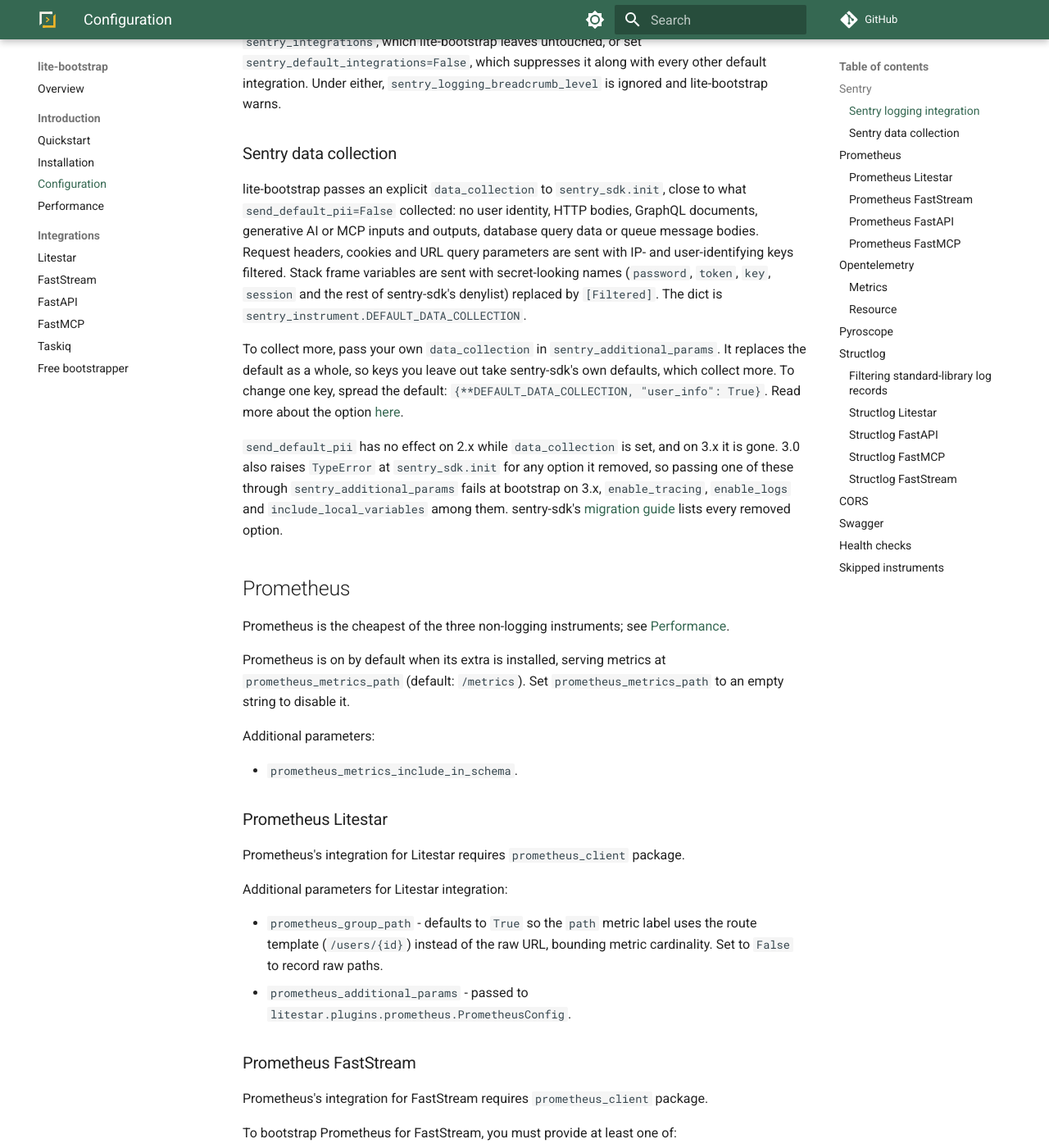
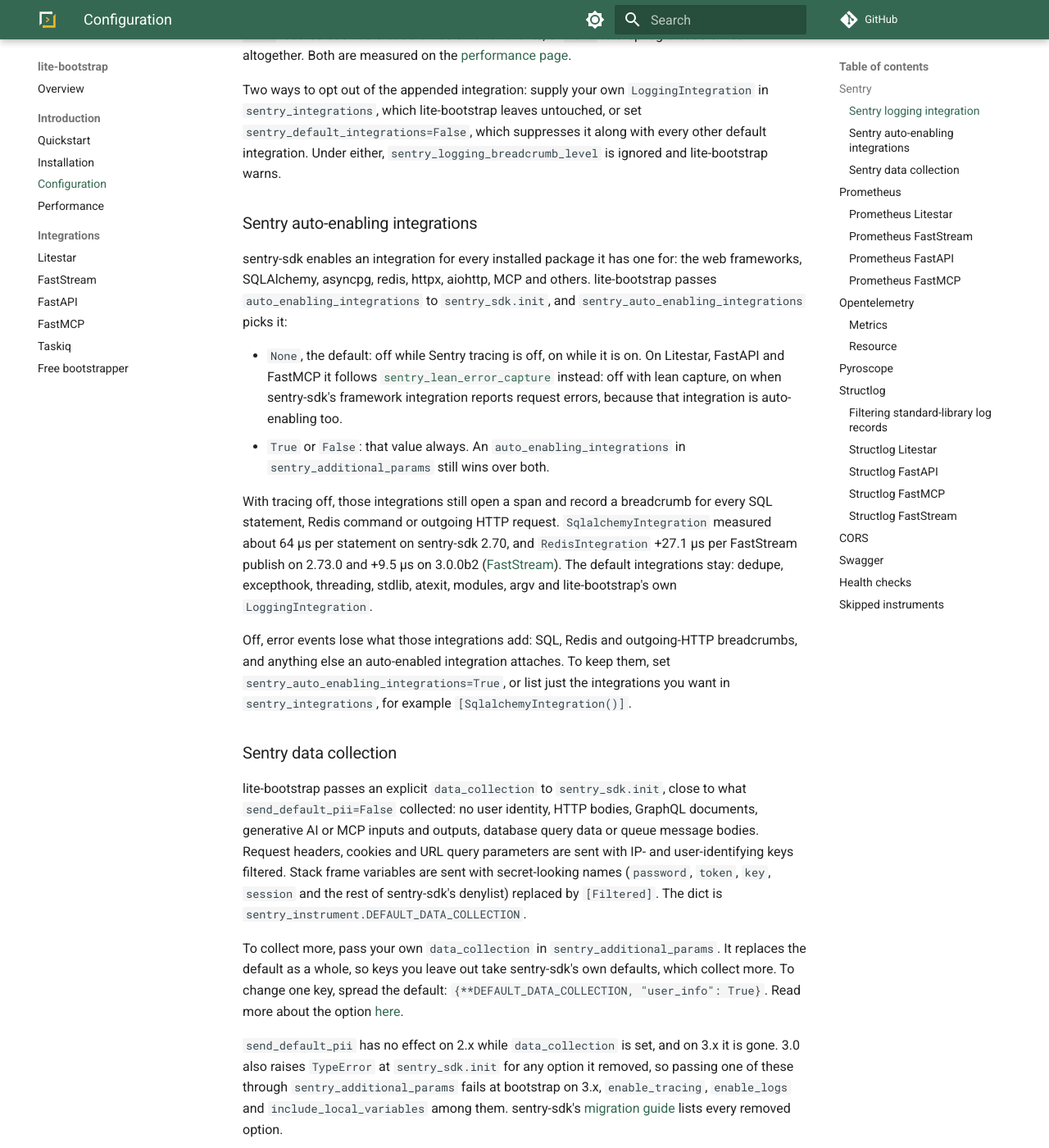
Before and after one commit to modern-python/lite-bootstrap, an MkDocs documentation site: the page built from docs/introduction/configuration.md, in a window 1280 px wide and 1400 px high, scrolled down 1789 px. Shown: the whole window at 82% size. Built offline with MkDocs 1.6.1 and Material for MkDocs 9.7.7, drawn with Linux system fonts in a browser that asks for light colours; comment, search, counter and statistics services are not loaded; some of the changed text lies outside the part shown.

Commit message:
Leave sentry-sdk's auto-enabling integrations off while Sentry tracing is off (#363)
Adds sentry_auto_enabling_integrations, passed as auto_enabling_integrations.
None follows tracing on SentryConfig, and follows lean error capture on the
Litestar, FastAPI and FastMCP configs, whose framework integrations are
auto-enabling themselves.

Closes #313.

```diff
--- a/docs/introduction/configuration.md
+++ b/docs/introduction/configuration.md
@@ -21,6 +21,7 @@
 - `sentry_tags` - key/value string pairs that are both indexed and searchable
 - `sentry_additional_params` - additional params, which will be passed to `sentry_sdk.init`, overriding any of the above that map to the same keyword
 - `sentry_default_integrations` - whether to use sentry's default integrations (default: `True`)
+- `sentry_auto_enabling_integrations` - whether sentry-sdk enables an integration for every installed package it knows, such as SQLAlchemy, asyncpg, redis and httpx (default: `None`, meaning off while Sentry tracing is off). See [Sentry auto-enabling integrations](#sentry-auto-enabling-integrations).
 - `sentry_before_send` - optional callback chained after the built-in structlog enricher, passed to `sentry_sdk.init(before_send=...)`
 - `sentry_lean_error_capture` - Litestar, FastAPI and FastMCP: report request errors without sentry-sdk's framework integration (default: `None`, meaning on while Sentry tracing is off). See [Litestar](../integrations/litestar.md#sentry), [FastAPI](../integrations/fastapi.md#sentry) and [FastMCP](../integrations/fastmcp.md#sentry).
 
@@ -57,6 +58,31 @@
 `sentry_integrations`, which lite-bootstrap leaves untouched, or set
 `sentry_default_integrations=False`, which suppresses it along with every other default integration.
 Under either, `sentry_logging_breadcrumb_level` is ignored and lite-bootstrap warns.
+
+### Sentry auto-enabling integrations
+
+sentry-sdk enables an integration for every installed package it has one for: the web frameworks,
+SQLAlchemy, asyncpg, redis, httpx, aiohttp, MCP and others. lite-bootstrap passes
+`auto_enabling_integrations` to `sentry_sdk.init`, and `sentry_auto_enabling_integrations` picks it:
+
+- `None`, the default: off while Sentry tracing is off, on while it is on. On Litestar, FastAPI and
+  FastMCP it follows [`sentry_lean_error_capture`](#sentry) instead: off with lean capture, on when
+  sentry-sdk's framework integration reports request errors, because that integration is
+  auto-enabling too.
+- `True` or `False`: that value always. An `auto_enabling_integrations` in `sentry_additional_params`
+  still wins over both.
+
+With tracing off, those integrations still open a span and record a breadcrumb for every SQL
+statement, Redis command or outgoing HTTP request. `SqlalchemyIntegration` measured about 64 µs per
+statement on sentry-sdk 2.70, and `RedisIntegration` +27.1 µs per FastStream publish on 2.73.0 and
++9.5 µs on 3.0.0b2 ([FastStream](https://github.com/modern-python/lite-bootstrap/blob/main/benchmarks/README.md#8d-faststream)). The default integrations stay:
+dedupe, excepthook, threading, stdlib, atexit, modules, argv and lite-bootstrap's own
+`LoggingIntegration`.
+
+Off, error events lose what those integrations add: SQL, Redis and outgoing-HTTP breadcrumbs, and
+anything else an auto-enabled integration attaches. To keep them, set
+`sentry_auto_enabling_integrations=True`, or list just the integrations you want in
+`sentry_integrations`, for example `[SqlalchemyIntegration()]`.
 
 ### Sentry data collection
 
```
Also changed, not shown: benchmarks/README.md (+15 -1 lines), docs/integrations/fastapi.md (+4 -2 lines), docs/integrations/fastmcp.md (+5 -2 lines), docs/integrations/litestar.md (+4 -2 lines), docs/introduction/performance.md (+6 -3 lines), 5 other files.
